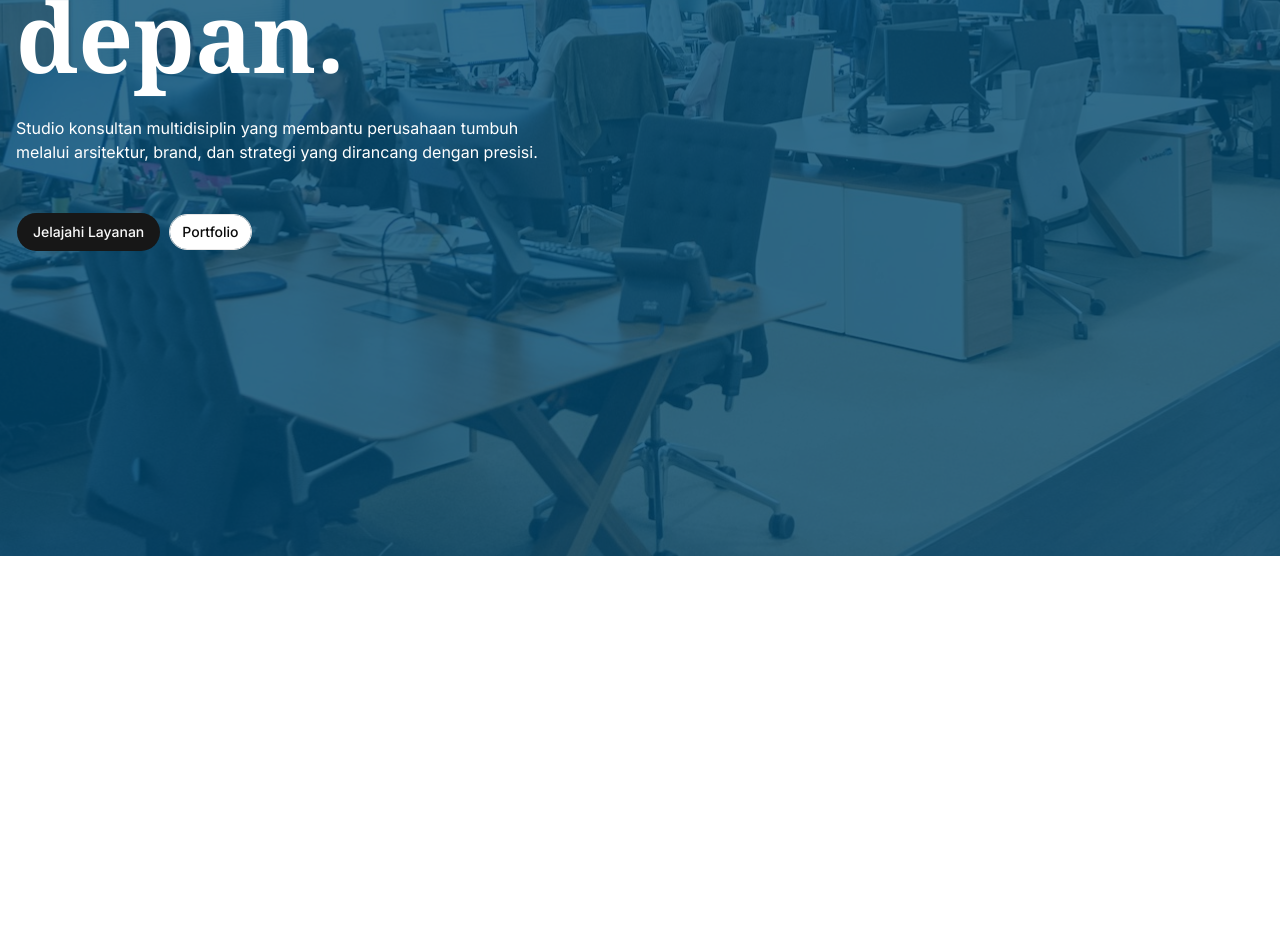
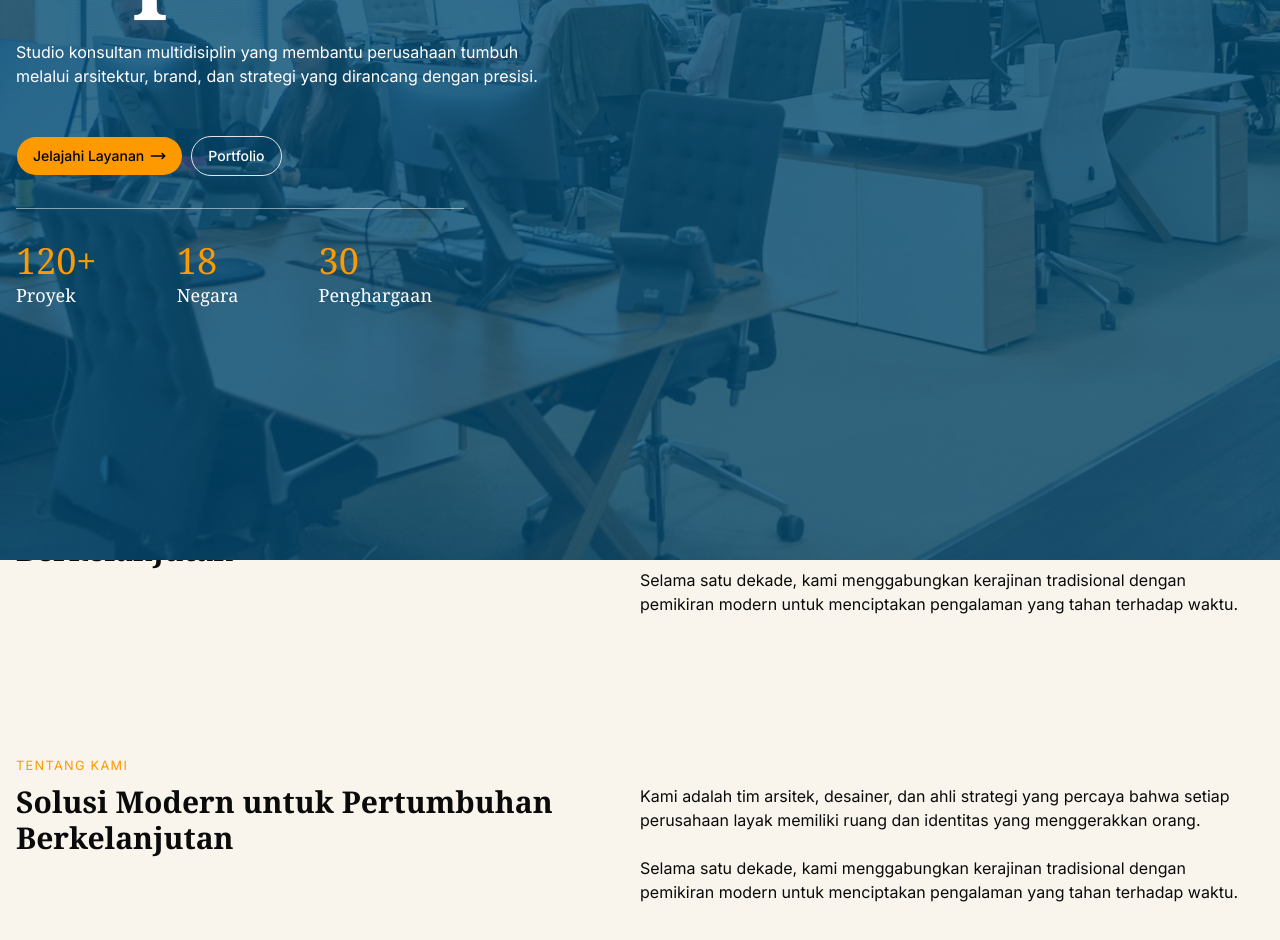
Before and after one commit to codewithpandu/lumens, a Next.js app: page / in a window 1280 px wide. Shown: the part 400-1340 px from the top of the page. Before the commit the page ends 956 px from the top, so only its background shows below. Built offline with nearby package versions, Linux system fonts and the light colour scheme; a web font is replaced by a local one.

Commit message:
add: about section

```diff
--- a/src/app/globals.css
+++ b/src/app/globals.css
@@ -48,6 +48,7 @@
   --radius-3xl: calc(var(--radius) * 2.2);
   --radius-4xl: calc(var(--radius) * 2.6);
   --font-trocchi: "Trocchi", serif;
+  --color-my-secondary: oklch(0.971 0.0114 84.58);
 }
 
 :root {
--- a/src/app/layout.tsx
+++ b/src/app/layout.tsx
@@ -1,18 +1,8 @@
-import { Geist, Geist_Mono, Inter } from "next/font/google";
+import { Inter } from "next/font/google";
 import "./globals.css";
 import { cn } from "@/lib/utils";
 
 const inter = Inter({ subsets: ["latin"], variable: "--font-sans" });
-
-const geistSans = Geist({
-  variable: "--font-geist-sans",
-  subsets: ["latin"],
-});
-
-const geistMono = Geist_Mono({
-  variable: "--font-geist-mono",
-  subsets: ["latin"],
-});
 
 export default function RootLayout({
   children,
@@ -20,18 +10,9 @@ export default function RootLayout({
   children: React.ReactNode;
 }>) {
   return (
-    <html
-      lang="en"
-      className={cn(
-        "antialiased",
-        geistSans.variable,
-        geistMono.variable,
-        "font-sans",
-        inter.variable,
-      )}
-    >
-      <body className="">
-        <main className="w-full max-w-7xl mx-auto">{children}</main>
+    <html lang="en" className={cn("antialiased", inter.variable, "font-sans")}>
+      <body>
+        <main>{children}</main>
       </body>
     </html>
   );
--- a/src/app/page.tsx
+++ b/src/app/page.tsx
@@ -1,11 +1,101 @@
-import AppHero from "@/components/AppHero";
 import AppNavbar from "@/components/AppNavbar";
+import { Button } from "@/components/ui/button";
+import HeroImage from "../../public/img/hero.jpg";
+import Image from "next/image";
+import AppSection from "@/components/AppSection";
+import { MoveRight } from "lucide-react";
 
 export default function Home() {
   return (
     <div>
-      <AppNavbar />
-      <AppHero />
+      <AppSection id="home" className="relative h-screen">
+        <AppNavbar />
+        <div className="absolute -top-20 md:-top-1/2 left-1/2 ml-[-50vw] w-screen object-cover">
+          <Image
+            src={HeroImage}
+            alt="Hero"
+            className="w-full h-245 md:h-340 object-cover"
+          />
+          <div className="absolute top-0 left-0 right-0 bg-sky-900/80 w-full h-full"></div>
+        </div>
+        <div className="absolute top-60 md:top-1/2 md:-translate-y-70 space-y-2 md:space-y-4">
+          <h1 className="text-5xl md:text-7xl xl:text-8xl font-bold font-serif text-white ms-4 md:w-170 lg:w-220">
+            Membangun visi, <span className="text-amber-500">mendesain</span>{" "}
+            masa depan.
+          </h1>
+          <p className="text-white p-4 md:w-140">
+            Studio konsultan multidisiplin yang membantu perusahaan tumbuh
+            melalui arsitektur, brand, dan strategi yang dirancang dengan
+            presisi.
+          </p>
+          <div className="p-4 space-x-2">
+            <Button
+              size="lg"
+              className="cursor-pointer bg-amber-500 text-black hover:bg-amber-600"
+            >
+              Jelajahi Layanan
+              <MoveRight />
+            </Button>
+            <Button
+              variant="outline"
+              size="lg"
+              className="cursor-pointer bg-transparent text-white"
+            >
+              Portfolio
+            </Button>
+          </div>
+          <hr className="w-1/2 ms-4 border-white/50" />
+          <div className="p-4 flex justify-between md:w-1/2">
+            <p className="flex flex-col text-amber-500 text-4xl font-serif">
+              120+ <span className="text-lg text-white">Proyek</span>
+            </p>
+            <p className="flex flex-col text-amber-500 text-4xl font-serif">
+              18 <span className="text-lg text-white">Negara</span>
+            </p>
+            <p className="flex flex-col text-amber-500 text-4xl font-serif">
+              30 <span className="text-lg text-white">Penghargaan</span>
+            </p>
+          </div>
+        </div>
+      </AppSection>
+
+      <AppSection id="about" className="bg-my-secondary py-16 px-4 ">
+        <small className="text-amber-500 tracking-widest">TENTANG KAMI</small>
+        <div className="md:flex py-2 space-y-2">
+          <h2 className="font-serif font-bold text-3xl md:w-1/2">
+            Solusi Modern untuk Pertumbuhan Berkelanjutan
+          </h2>
+          <p className="md:w-1/2">
+            Kami adalah tim arsitek, desainer, dan ahli strategi yang percaya
+            bahwa setiap perusahaan layak memiliki ruang dan identitas yang
+            menggerakkan orang.
+            <br />
+            <br />
+            Selama satu dekade, kami menggabungkan kerajinan tradisional dengan
+            pemikiran modern untuk menciptakan pengalaman yang tahan terhadap
+            waktu.
+          </p>
+        </div>
+      </AppSection>
+
+      <AppSection id="about" className="bg-my-secondary py-16 px-4 ">
+        <small className="text-amber-500 tracking-widest">TENTANG KAMI</small>
+        <div className="md:flex py-2 space-y-2">
+          <h2 className="font-serif font-bold text-3xl md:w-1/2">
+            Solusi Modern untuk Pertumbuhan Berkelanjutan
+          </h2>
+          <p className="md:w-1/2">
+            Kami adalah tim arsitek, desainer, dan ahli strategi yang percaya
+            bahwa setiap perusahaan layak memiliki ruang dan identitas yang
+            menggerakkan orang.
+            <br />
+            <br />
+            Selama satu dekade, kami menggabungkan kerajinan tradisional dengan
+            pemikiran modern untuk menciptakan pengalaman yang tahan terhadap
+            waktu.
+          </p>
+        </div>
+      </AppSection>
     </div>
   );
 }
--- a/src/components/AppHero.tsx
+++ /dev/null
@@ -1,36 +0,0 @@
-import Image from "next/image";
-import HeroImage from "../../public/img/hero.jpg";
-import { Button } from "./ui/button";
-
-export default function AppHero() {
-  return (
-    <section id="home" className="relative h-screen">
-      <div className="absolute -top-20 md:-top-1/2 left-1/2 ml-[-50vw] w-screen object-cover">
-        <Image
-          src={HeroImage}
-          alt="Hero"
-          className="w-full h-screen md:h-320 object-cover"
-        />
-        <div className="absolute top-0 left-0 right-0 bg-sky-900/80 w-full h-full"></div>
-      </div>
-      <div className="absolute top-60 md:top-1/2 md:-translate-y-70 space-y-2 md:space-y-4">
-        <h1 className="text-5xl md:text-7xl xl:text-8xl font-bold font-serif text-white ms-4 md:w-170 lg:w-220">
-          Membangun visi, <span className="text-amber-500">mendesain</span> masa
-          depan.
-        </h1>
-        <p className="text-white p-4 md:w-140">
-          Studio konsultan multidisiplin yang membantu perusahaan tumbuh melalui
-          arsitektur, brand, dan strategi yang dirancang dengan presisi.
-        </p>
-        <div className="p-4 space-x-2">
-          <Button size="lg" className="cursor-pointer">
-            Jelajahi Layanan
-          </Button>
-          <Button variant="outline" className="cursor-pointer">
-            Portfolio
-          </Button>
-        </div>
-      </div>
-    </section>
-  );
-}
--- a/src/components/AppNavbar.tsx
+++ b/src/components/AppNavbar.tsx
@@ -2,7 +2,6 @@
 import {
   NavigationMenu,
   NavigationMenuItem,
-  NavigationMenuLink,
   NavigationMenuList,
 } from "@/components/ui/navigation-menu";
 import Link from "next/link";
@@ -19,7 +18,7 @@ export default function AppNavbar() {
   const menuItem: { name: string; href: string }[] = [
     {
       name: "About",
-      href: "/",
+      href: "#about",
     },
     {
       name: "Services",
@@ -48,9 +47,9 @@ export default function AppNavbar() {
           <NavigationMenuList>
             <NavigationMenuItem className="flex">
               {menuItem.map((item) => (
-                <NavigationMenuLink key={item.name} href={item.href}>
-                  {item.name}
-                </NavigationMenuLink>
+                <Button variant="link" key={item.name} className="text-white">
+                  <Link href={item.href}>{item.name}</Link>
+                </Button>
               ))}
             </NavigationMenuItem>
           </NavigationMenuList>
--- /dev/null
+++ b/src/components/AppSection.tsx
@@ -0,0 +1,18 @@
+import { cn } from "@/lib/utils";
+
+export default function AppSection({
+  children,
+  className,
+  ...props
+}: Readonly<
+  {
+    children: React.ReactNode;
+    className?: string;
+  } & React.HTMLAttributes<HTMLDivElement>
+>) {
+  return (
+    <section {...props} className={cn("w-full", className)}>
+      <div className="max-w-7xl mx-auto">{children}</div>
+    </section>
+  );
+}
--- a/tsconfig.json
+++ b/tsconfig.json
@@ -28,7 +28,8 @@
     "**/*.tsx",
     ".next/types/**/*.ts",
     ".next/dev/types/**/*.ts",
-    "**/*.mts"
+    "**/*.mts",
+    "src/components/AppSection.tsx"
   ],
   "exclude": ["node_modules"]
 }
```
